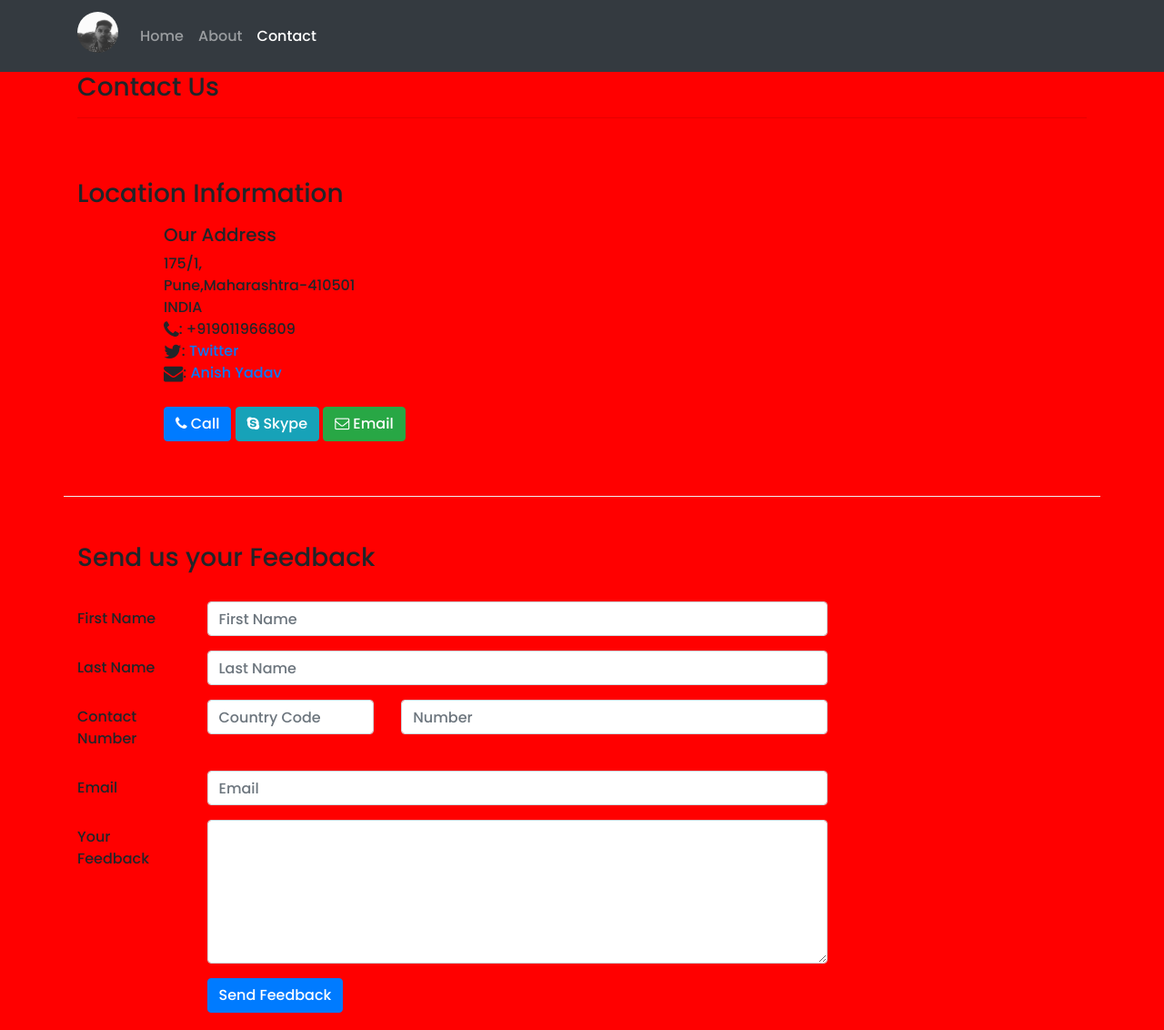
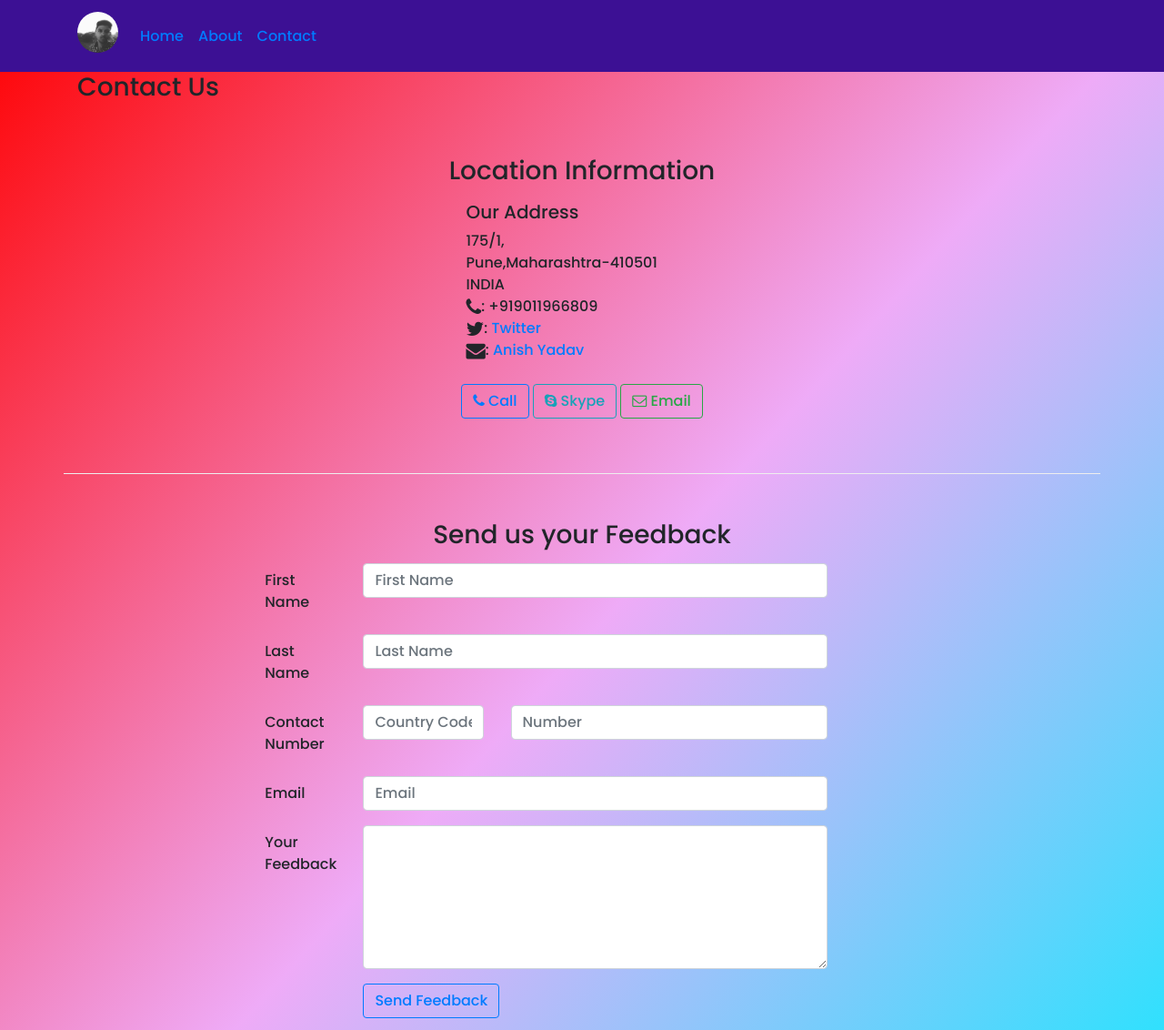
Before and after one commit to aNISH-2K/anishyadav.github.io, a website: page contact.html in a window 1280 px wide. Shown: the top 1132 px of the page at 91% size. Drawn offline with nearby package versions, Linux system fonts and the light colour scheme.

Commit message:
unknown commit"

```diff
--- a/contact.html
+++ b/contact.html
@@ -17,7 +17,7 @@
 </head>
 
 <body>
-    <nav class="navbar navbar-expand-lg navbar-dark bg-dark">
+    <nav class="navbar navbar-expand-lg ">
         <div class="container">
             <a class="navbar-brand" href="./index.html">
                 <div>
@@ -46,14 +46,14 @@
 
     <div class="container ">
         <div class="row ">
-            <div class="col-12 ">
+            <div class="col-12 d-flex justify-content-center">
                 <h3>Contact Us</h3>
                 <hr>
             </div>
         </div>
-        <div class="row row-content ">
+        <div class="row row-content d-flex justify-content-md-center ">
             <div class=" col-12 ">
-                <h3>Location Information</h3>
+                <h3 class="d-flex justify-content-md-center ">Location Information</h3>
             </div>
             <div class="col-12 col-sm-4 offset-sm-1 ">
                 <h5>Our Address</h5>
@@ -67,22 +67,22 @@
                  </address>
             </div>
 
-            <div class="col-12 col-sm-11 offset-sm-1 ">
-                <div class="buttongroup " role="group ">
-                    <a class="btn btn-primary " role="button " href="tel:+919011966809 " target="_blank "><i class="fa fa-phone "></i> Call</a>
-                    <a class="btn btn-info " role="button " href="# " target="_blank "><i class="fa fa-skype "></i> Skype</a>
-                    <a class="btn btn-success " role="button " href="mailto:anishyadav60650@gmail.com " target="_blank "><i class="fa fa-envelope-o "></i> Email</a>
+            <div class="col-12 col-sm-11 offset-sm-0 d-flex justify-content-md-center ">
+                <div class=" buttongroup " role="group ">
+                    <a class="btn btn-outline-primary " role="button " href="tel:+919011966809 " target="_blank "><i class="fa fa-phone "></i> Call</a>
+                    <a class="btn btn-outline-info " role="button " href="# " target="_blank "><i class="fa fa-skype "></i> Skype</a>
+                    <a class="btn btn-outline-success " role="button " href="mailto:anishyadav60650@gmail.com " target="_blank "><i class="fa fa-envelope-o "></i> Email</a>
                 </div>
             </div>
         </div>
 
 
-        <div class="row row-content ">
-            <div class="col-12 ">
-                <h3>Send us your Feedback</h3><br>
+        <div class="row row-content">
+            <div class="col-12 d-flex justify-content-center">
+                <h3>Send us your Feedback</h3><br><br>
             </div>
-            <div class="col-12 col-md-9 ">
-                <form>
+            <div class=" col-12 col-md-9 ">
+                <form class="offset-sm-3">
                     <div class="form-group row ">
                         <label for="firstname " class="col-md-2 col-form-label ">First Name</label>
                         <div class="col-md-10 ">
@@ -119,7 +119,7 @@
                     </div>
                     <div class="form-group row ">
                         <div class="offset-md-2 col-md-10 ">
-                            <button type="submit " class="btn btn-primary ">Send Feedback</button>
+                            <button type="submit " class="btn btn-outline-primary ">Send Feedback</button>
                         </div>
                     </div>
                 </form>
@@ -166,9 +166,9 @@
 
     <!-- jQuery first, then Popper.js, then Bootstrap JS. -->
     <script src="https://code.jquery.com/jquery-3.5.1.min.js "></script>
-    <script src="https://code.jquery.com/jquery-3.2.1.slim.min.js"></script>
-    <script src="https://cdnjs.cloudflare.com/ajax/libs/popper.js/1.12.9/umd/popper.min.js"></script>
-    <script src="https://maxcdn.bootstrapcdn.com/bootstrap/4.0.0/js/bootstrap.min.js"></script>
+    <script src="https://code.jquery.com/jquery-3.2.1.slim.min.js "></script>
+    <script src="https://cdnjs.cloudflare.com/ajax/libs/popper.js/1.12.9/umd/popper.min.js "></script>
+    <script src="https://maxcdn.bootstrapcdn.com/bootstrap/4.0.0/js/bootstrap.min.js "></script>
 </body>
 
 </html>
--- a/css/styles.css
+++ b/css/styles.css
@@ -1,7 +1,11 @@
-    * {
+body {
     margin: 0px;
     padding: 0px;
     font-family: 'Poppins', sans-serif;
+    padding: 0px 0px 0px 0px;
+    z-index: 0;
+    background-color: aliceblue;
+    background-image: linear-gradient(to bottom right, red, hsl(293, 83%, 82%), hsl(184, 100%, 50%));
 }
 
 .row-content {
@@ -12,27 +16,22 @@
 }
 
 .footer {
-        background-color: hsl(184, 75%, 90%);
+    background-color: hsl(178, 75%, 90%);
     margin: 0px auto;
     padding: 20px 0px 20px 0px;
 }
 
-    body {
-        padding: 0px 0px 0px 0px;
-        z-index: 0;
-        background-color: red;
-    }
-
 .jumbotron {
-        background-color: pink;
+    background-color: hsl(198, 72%, 78%);
 }
 
 .navbar {
-        background-color: yellow;
+    background-color: hsl(260, 81%, 32%);
+    color: white;
 }
 
 .navbar-toggler {
-        background-color: paleturquoise;
+    background-color: hsl(210, 75%, 40%);
 }
 
 #im1 {
```
Also changed, not shown: about.html (+10 -6 lines), index.html (+5 -6 lines). Lines whose indentation alone changed are shown as unchanged.
